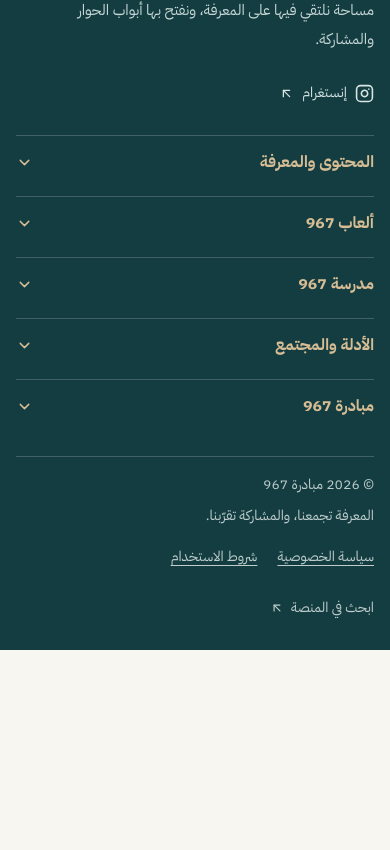
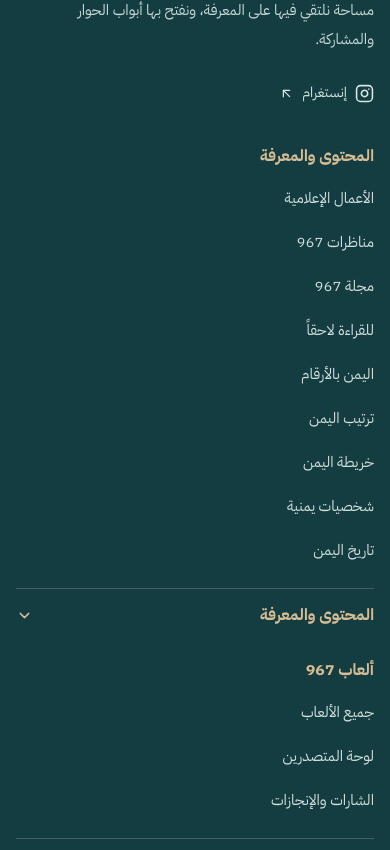
Before and after one commit to AihamAnter/967-initiative, a Next.js app: page / in a window 390 px wide. Shown: the part 5774-6624 px from the top of the page. Before the commit the page ends 6424 px from the top, so only its background shows below. Built offline with nearby package versions, Linux system fonts and the light colour scheme; no server answers.

Commit message:
fix(a11y): preserve real desktop footer links while collapsing groups on phones

```diff
--- a/components/Footer.jsx
+++ b/components/Footer.jsx
@@ -4,8 +4,13 @@ import {ArrowUpLeft, AtSign, ChevronDown, Facebook, Instagram, Youtube} from 'lu
 import BrandLogo from './BrandLogo';
 import {defaultSiteSettings} from '@/lib/siteSettings';
 import {contentPagePath} from '@/lib/contentPages';
+// Closed <details> content is not keyboard-accessible even if CSS sets display:flex.
+// Render separate responsive structures: ordinary links on desktop, disclosures on mobile.
 function FooterGroup({title,children}){
-  return <details className="footer-link-group"><summary><h3>{title}</h3><ChevronDown size={17} aria-hidden="true"/></summary><div className="footer-group-links">{children}</div></details>;
+  return <>
+   <div className="footer-link-desktop"><h3>{title}</h3><div className="footer-group-links">{children}</div></div>
+   <details className="footer-link-group"><summary><h3>{title}</h3><ChevronDown size={17} aria-hidden="true"/></summary><div className="footer-group-links">{children}</div></details>
+  </>;
 }
 export default function Footer({settings=defaultSiteSettings}) {
   const pages=(settings.contentPages||[]).filter(page=>page.showInFooter&&page.isPublished!==false);
```
